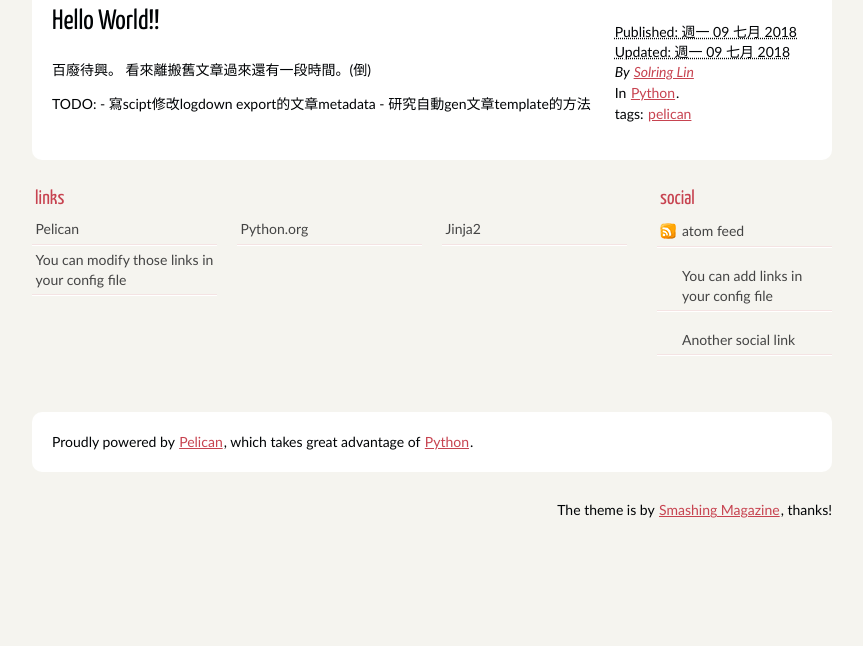
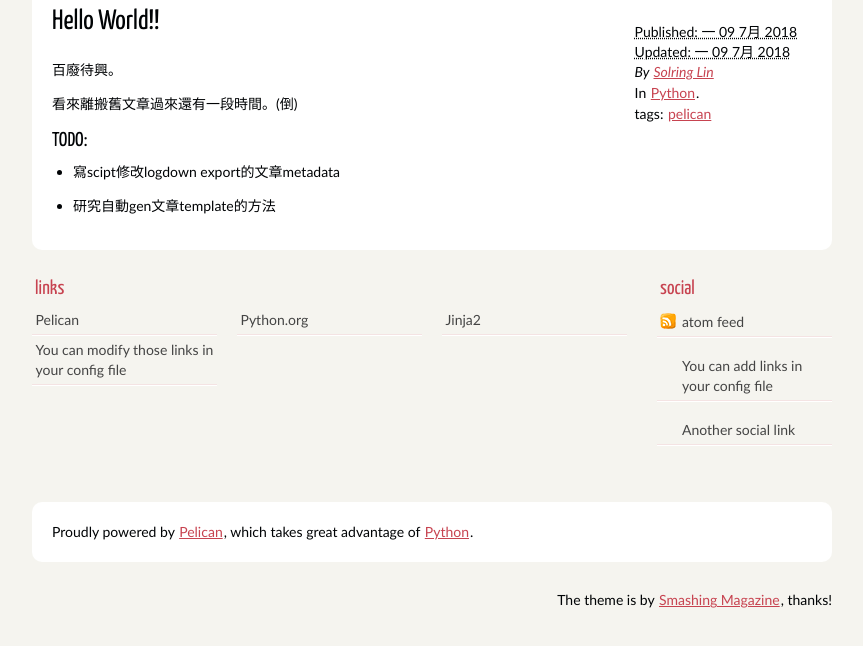
Before and after one commit to solring/solring.github.io, a plain HTML site: page author/solring-lin.html in a window 1280 px wide. Shown: the part 216-862 px from the top of the page, without its empty margins (208-1071 px from the left). Before the commit the page ends 800 px from the top, so only its background shows below. Drawn offline with Linux system fonts and the light colour scheme.

Commit message:
update article

```diff
--- a/author/solring-lin.html
+++ b/author/solring-lin.html
@@ -24,11 +24,11 @@
                     <h1 class="entry-title"><a href="http://solring.github.io/my-first-post.html">The very first Pelican post</a></h1>
 <footer class="post-info">
         <abbr class="published" title="2018-07-09T23:45:00+08:00">
-                Published: 週一 09 七月 2018
+                Published: 一 09 7月 2018
         </abbr>
 		<br />
         <abbr class="modified" title="2018-07-09T23:45:00+08:00">
-                Updated: 週一 09 七月 2018
+                Updated: 一 09 7月 2018
         </abbr>
 
         <address class="vcard author">
@@ -37,11 +37,13 @@
 <p>In <a href="http://solring.github.io/category/python.html">Python</a>.</p>
 <p>tags: <a href="http://solring.github.io/tag/pelican.html">pelican</a> </p>
 </footer><!-- /.post-info --><h1>Hello World!!</h1>
-<p>百廢待興。
-看來離搬舊文章過來還有一段時間。(倒)</p>
-<p>TODO:
-- 寫scipt修改logdown export的文章metadata
-- 研究自動gen文章template的方法</p>                </article>
+<p>百廢待興。</p>
+<p>看來離搬舊文章過來還有一段時間。(倒)</p>
+<h3>TODO:</h3>
+<ul>
+<li>寫scipt修改logdown export的文章metadata</li>
+<li>研究自動gen文章template的方法</li>
+</ul>                </article>
             </aside><!-- /#featured -->
         <section id="extras" class="body">
                 <div class="blogroll">
```
Also changed, not shown: archives.html (+1 -1 lines), category/python.html (+9 -7 lines), feeds/all.atom.xml (+7 -5 lines), feeds/python.atom.xml (+7 -5 lines), index.html (+9 -7 lines), my-first-post.html (+9 -7 lines), tag/pelican.html (+9 -7 lines).
